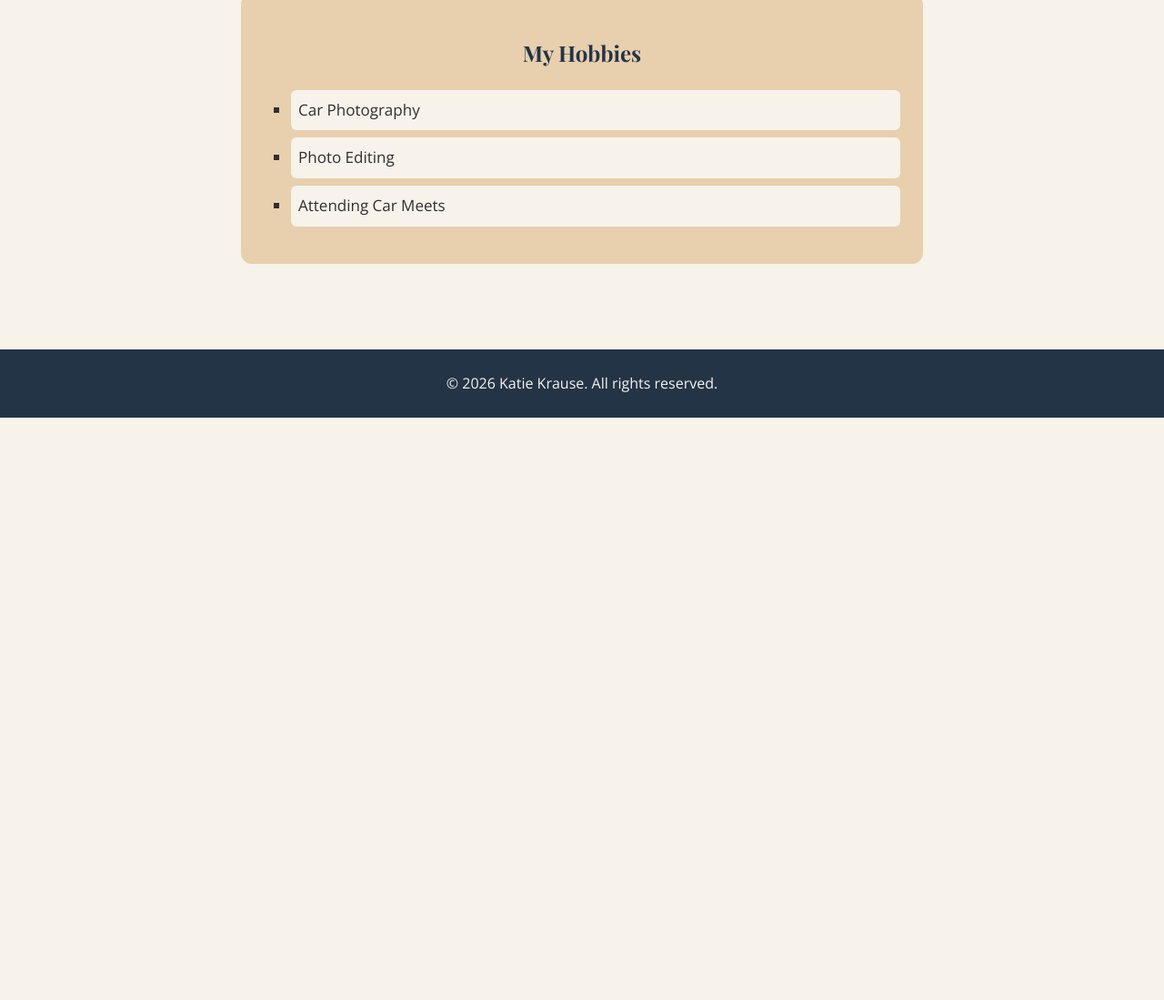
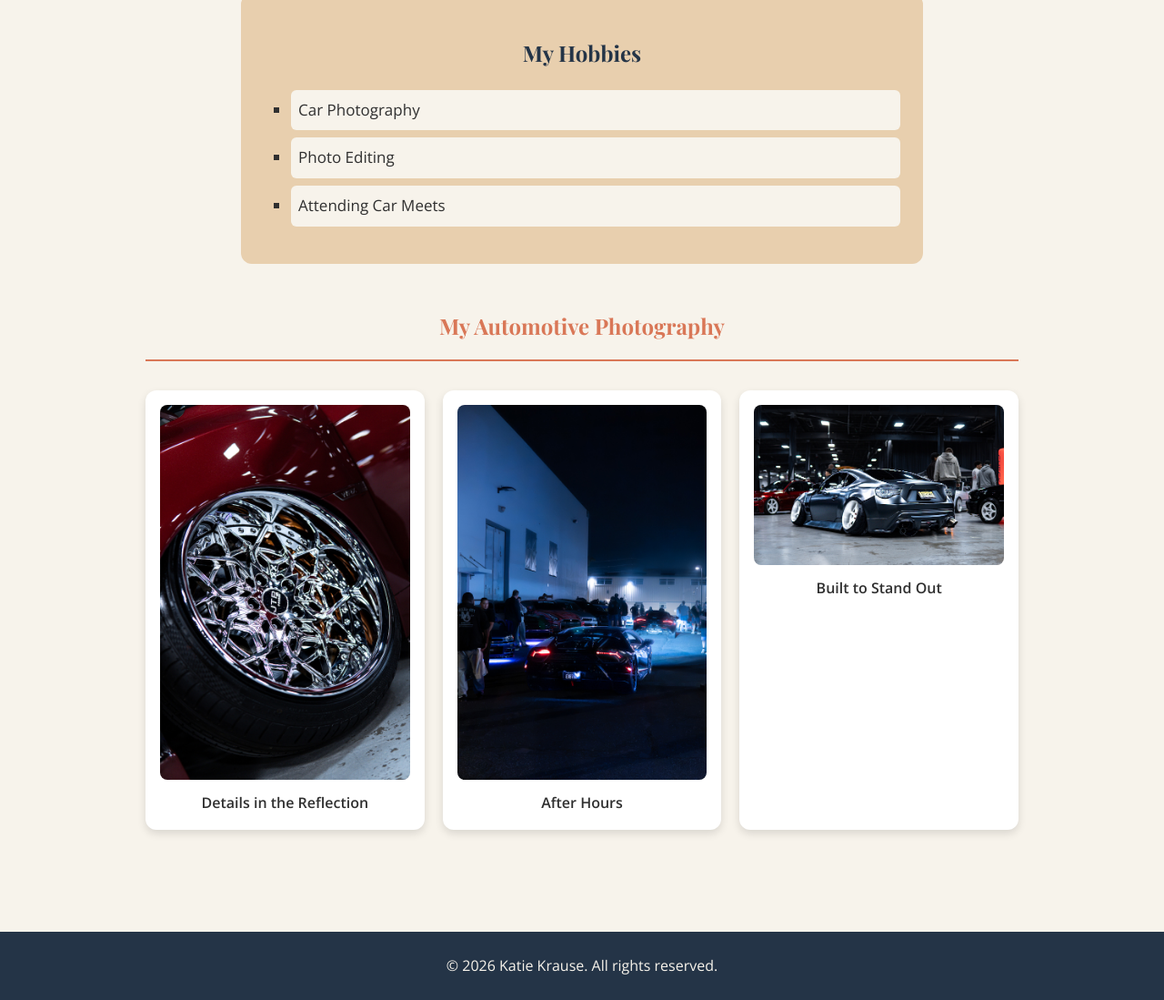
Before and after one commit to rvcc-grid/fa26-about-me-katiekrausee, a plain HTML site: page Adding HMTL, Images, Text/index.html in a window 1280 px wide. Shown: the part 1187-2286 px from the top of the page at 91% size. Before the commit the page ends 1646 px from the top, so only its background shows below. Drawn offline with nearby package versions, Linux system fonts and the light colour scheme.

Commit message:
adding photo gallery

```diff
--- a/Adding HMTL, Images, Text/css/style.css
+++ b/Adding HMTL, Images, Text/css/style.css
@@ -91,3 +91,50 @@ footer p {
     background-color: var(--cream);
     border-radius: 6px;
 }
+
+/* Photo gallery section */
+.gallery {
+    margin: 3rem 0;
+}
+
+.gallery h2 {
+    text-align: center;
+    margin-bottom: 1rem;
+}
+
+.gallery hr {
+    border: 0;
+    border-top: 2px solid var(--terracotta);
+    margin: 1rem 0 2rem;
+}
+
+/* Responsive gallery layout */
+.gallery-grid {
+    display: grid;
+    grid-template-columns: repeat(auto-fit, minmax(min(100%, 220px), 1fr));
+    gap: 1.25rem;
+}
+
+/* Individual photo cards */
+.gallery figure {
+    margin: 0;
+    padding: 1rem;
+    background-color: white;
+    border-radius: 12px;
+    box-shadow: 0 4px 10px rgba(0, 0, 0, 0.12);
+}
+
+/* Gallery images */
+.gallery img {
+    display: block;
+    width: 100%;
+    height: auto;
+    border-radius: 8px;
+}
+
+/* Photo captions */
+.gallery figcaption {
+    text-align: center;
+    margin-top: 0.75rem;
+    font-weight: 600;
+}
--- a/Adding HMTL, Images, Text/index.html
+++ b/Adding HMTL, Images, Text/index.html
@@ -64,6 +64,25 @@
         </ul>
     </section>
 
+    <section class="gallery">
+        <h2>My Automotive Photography</h2>
+        <hr>
+
+        <div class="gallery-grid">
+            <figure>
+                <img src="images/red-wheel-640w.jpg" alt="Close-up photogrpah of a red car's rim">
+                <figcaption>Details in the Reflection</figcaption>
+            </figure>
+            <figure>
+                <img src="images/night-meet-640w.jpg" alt="Lamborghini at a nighttime car meet under blue lighting">
+                <figcaption>After Hours</figcaption>
+            </figure>
+            <figure>
+                <img src="images/gray-gt86-640w.jpg" alt="Back 3/4 shot of a Gray Toyota GT86">
+                <figcaption>Built to Stand Out</figcaption>
+            </figure>
+        </div>
+    </section>
     </main>
      <footer>
         <p>&copy; 2026 Katie Krause. All rights reserved.</p>
```
